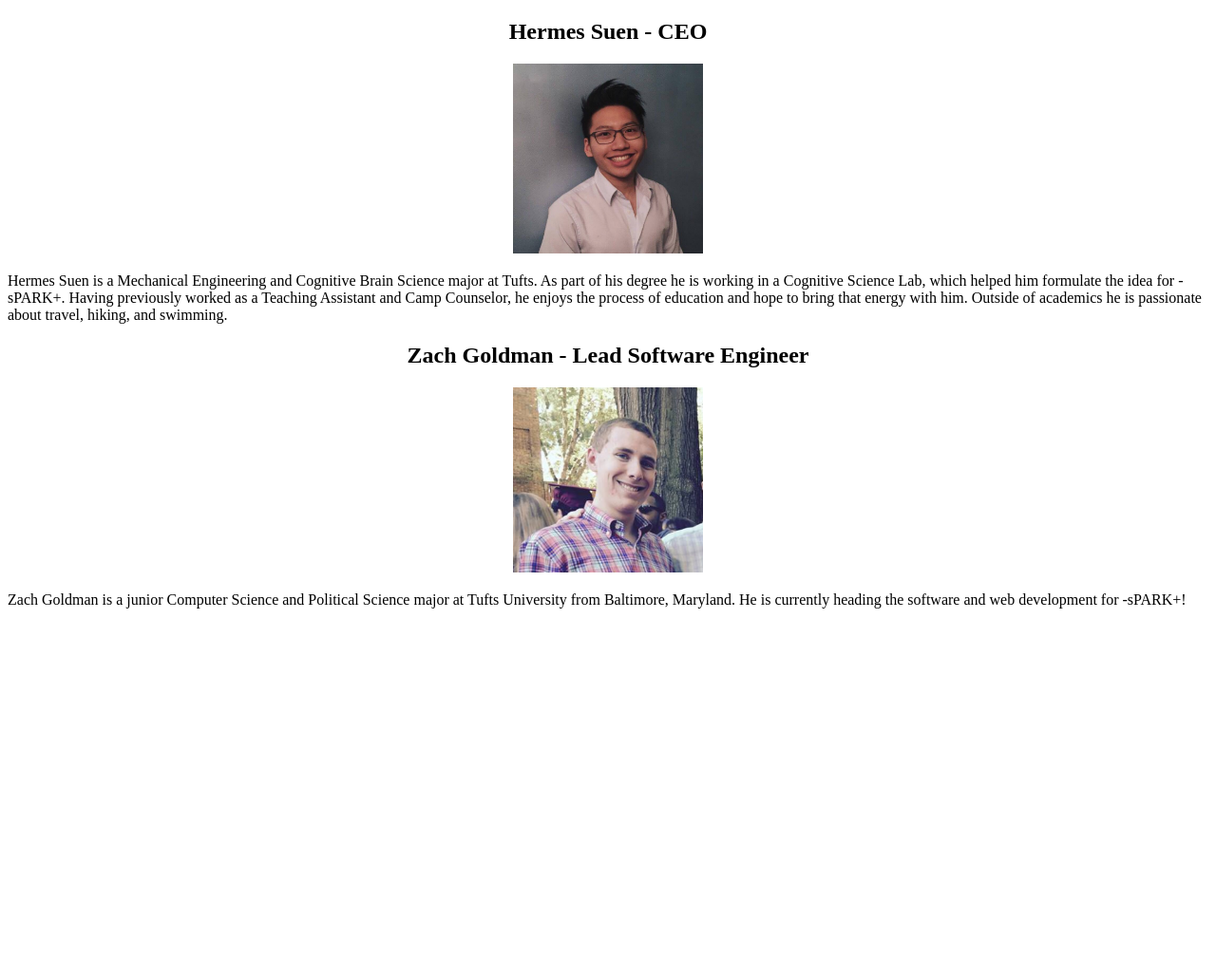
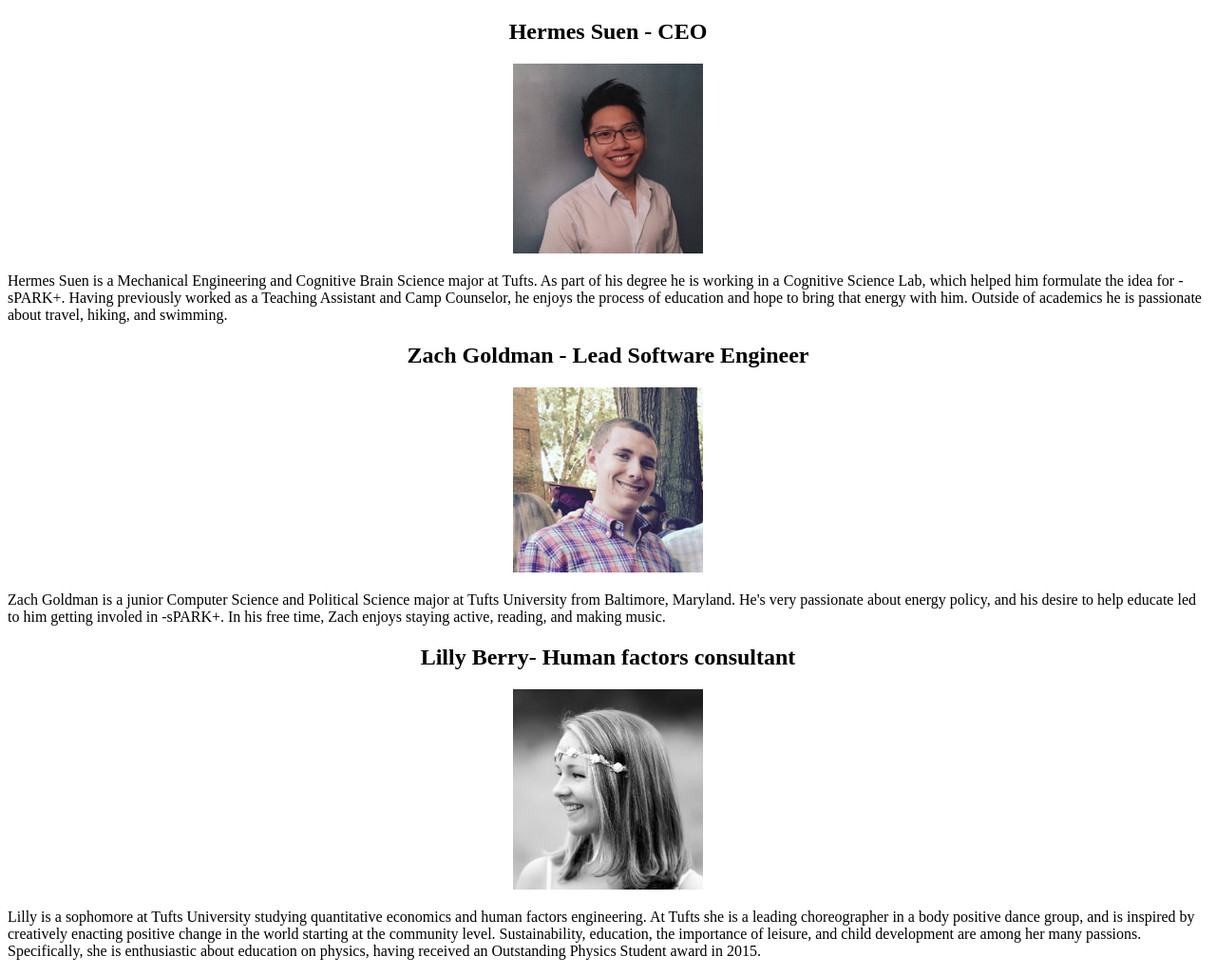
Before and after one commit to zgoldman11/zgoldman11.github.io, a plain HTML site: page team.html in a window 1280 px wide. Shown: the whole page at 95% size. Before the commit the page ends 800 px from the top, so only its background shows below. Drawn offline with Linux system fonts and the light colour scheme.

Commit message:
added to bios

```diff
--- a/team.html
+++ b/team.html
@@ -20,6 +20,15 @@ Zach Goldman - Lead Software Engineer
 <img src="Zach.png" alt="Zach Goldman Picture" style="width:200px;">
 </center>
 <p>
-Zach Goldman is a junior Computer Science and Political Science major at Tufts University from Baltimore, Maryland. He is currently heading the software and web development for -sPARK+!
+Zach Goldman is a junior Computer Science and Political Science major at Tufts University from Baltimore, Maryland. He's very passionate about energy policy, and his desire to help educate led to him getting involed in -sPARK+. In his free time, Zach enjoys staying active, reading, and making music.
+</p>
+<center>
+<h2>
+Lilly Berry- Human factors consultant
+</h2>
+<img src="Lilly.png" alt="Lilly Berry Picture" style="width:200px;">
+</center>
+<p>
+Lilly is a sophomore at Tufts University studying quantitative economics and human factors engineering. At Tufts she is a leading choreographer in a body positive dance group, and is inspired by creatively enacting positive change in the world starting at the community level. Sustainability, education, the importance of leisure, and child development are among her many passions. Specifically, she is enthusiastic about education on physics, having received an Outstanding Physics Student award in 2015.
 </p>
 </HTML>
```
Also changed, not shown: Lilly.png (added), 1 other file.
